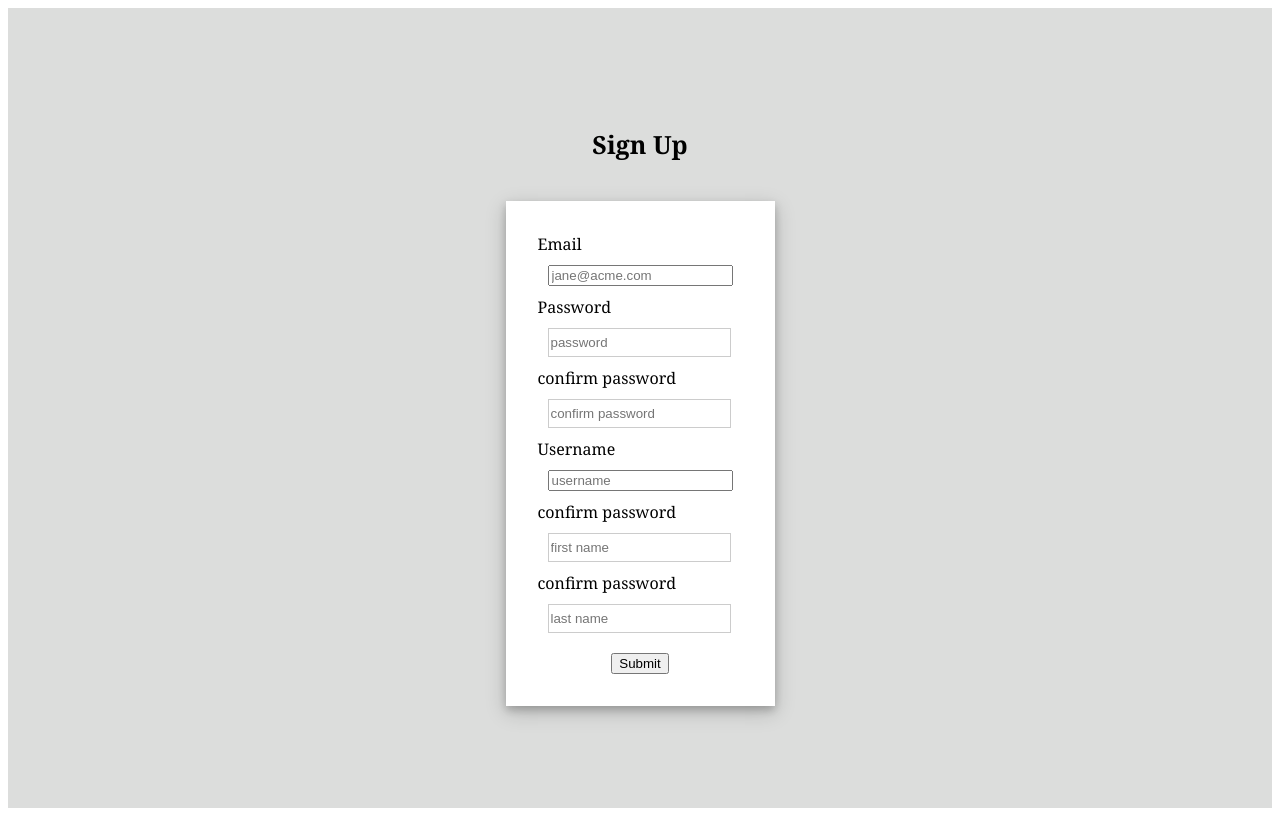
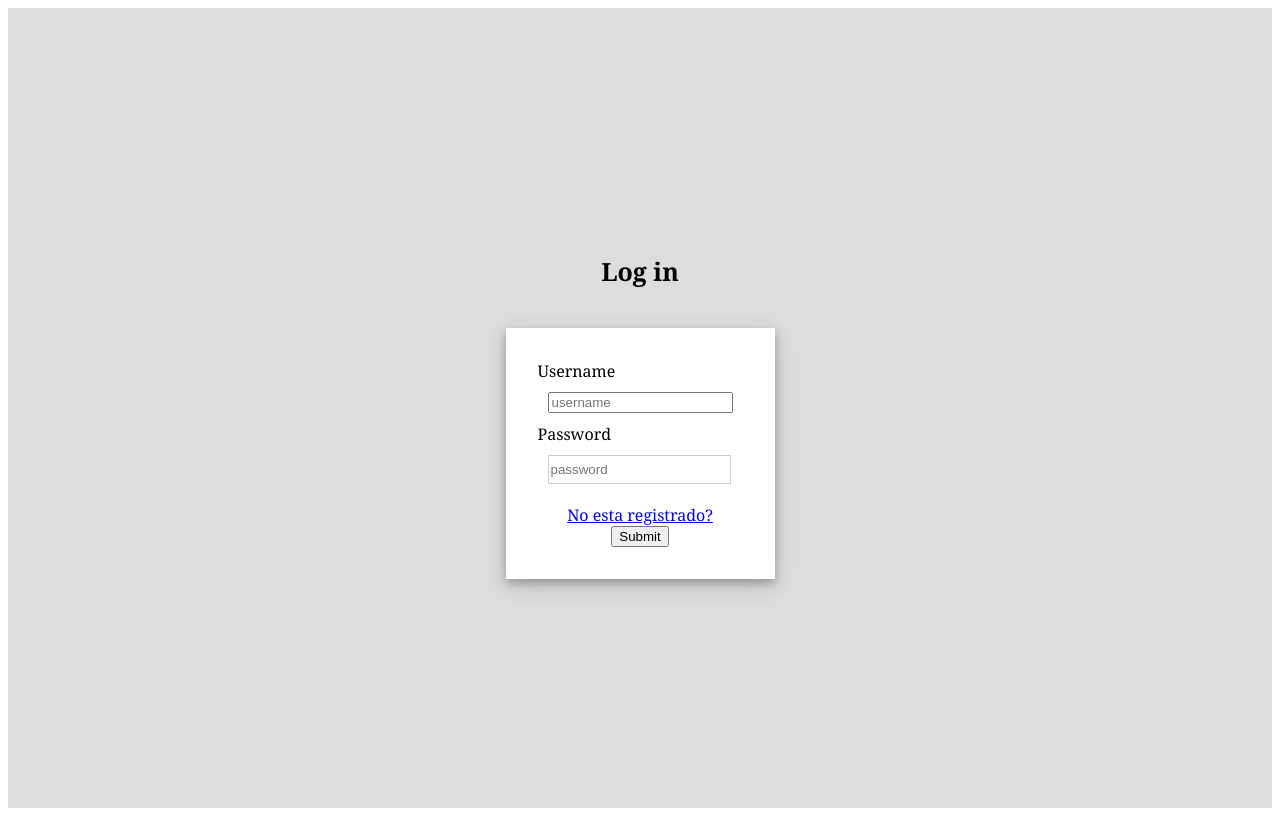
Before and after one commit to brunobonil/umbook, a React (Create React App) app in the folder front/: page / in a window 1280 px wide. Built offline with nearby package versions, Linux system fonts and the light colour scheme.

Commit message:
log in - sign up -front

```diff
--- a/front/package.json
+++ b/front/package.json
@@ -10,6 +10,7 @@
     "formik": "^2.2.9",
     "react": "^18.1.0",
     "react-dom": "^18.1.0",
+    "react-router-dom": "^6.3.0",
     "react-scripts": "5.0.1",
     "web-vitals": "^2.1.4",
     "yup": "^0.32.11"
--- a/front/src/App.js
+++ b/front/src/App.js
@@ -1,9 +1,17 @@
+import Login from "./Login";
 import Register from "./Register";
+import { BrowserRouter as Router, Route, Routes } from 'react-router-dom';
 
 function App() {
+
   return (
     <div>
-      <Register/>
+      <Router>
+        <Routes>
+          <Route exact path="/" element={<Login/>}/>
+          <Route exact path="/register/" element={<Register/>}/>
+        </Routes>
+      </Router>
     </div>
   );
 }
--- /dev/null
+++ b/front/src/Login.js
@@ -0,0 +1,79 @@
+import React, { useState } from 'react';
+import { Formik, Field, Form } from 'formik';
+import axios from 'axios';
+import { Link } from 'react-router-dom';
+
+import "./login.css";
+
+
+const Login = () => {
+
+    const [message, setMessage] = useState(null);
+
+    return (
+    <div className='app'>
+      <h1 className='title'>Log in</h1>
+      <div className='login-form'>
+        <Formik
+          initialValues={{
+            username: '',
+            password: '',
+          }}
+          onSubmit={async (values) => {
+            await new Promise((r) => setTimeout(r, 500));
+            alert(JSON.stringify(values, null, 2));
+
+            axios.post('http://127.0.0.1:8000/api/token/', {
+
+                username: values.username,
+                password:values.password,
+
+
+            })
+            .then(function (response) {
+                console.log('access token',response.data.access)
+                console.log('refresh token', response.data.refresh)
+                setMessage('estas registrado');
+            })
+            .catch(function (error) {
+                console.log(error)
+                setMessage('no estas registrado');
+            });
+
+          }}
+        >
+          <Form className='form'>
+            <label htmlFor="username">Username</label>
+            <Field
+              className="input-container"
+              id="username"
+              name="username"
+              placeholder="username" />
+
+            <label htmlFor="password">Password</label>
+            <Field
+              className="input-container"
+              id="password"
+              name="password"
+              placeholder="password"
+              type="password"
+            />
+            <div className='input-container'>
+              <div className='error'> { message } </div>
+            </div>
+            <div className='button-container'>
+                <Link to='/register/'>
+                    No esta registrado?
+                </Link>
+            </div>
+            <div className='button-container'>
+                <button type="submit">Submit</button>
+            </div>
+          </Form>
+        </Formik>
+      </div>
+    </div>
+    );
+}
+
+export default Login;
--- a/front/src/Register.js
+++ b/front/src/Register.js
@@ -38,7 +38,6 @@ const Register = () => {
               setMessage(response.data.msg);
             })
             .catch(function (error) {
-              console.log(error.response.data)
               setMessage(error.response.data.msg);
             });
 
```
Also changed, not shown: 1 other file (tests, documents, lock files or other folders).
